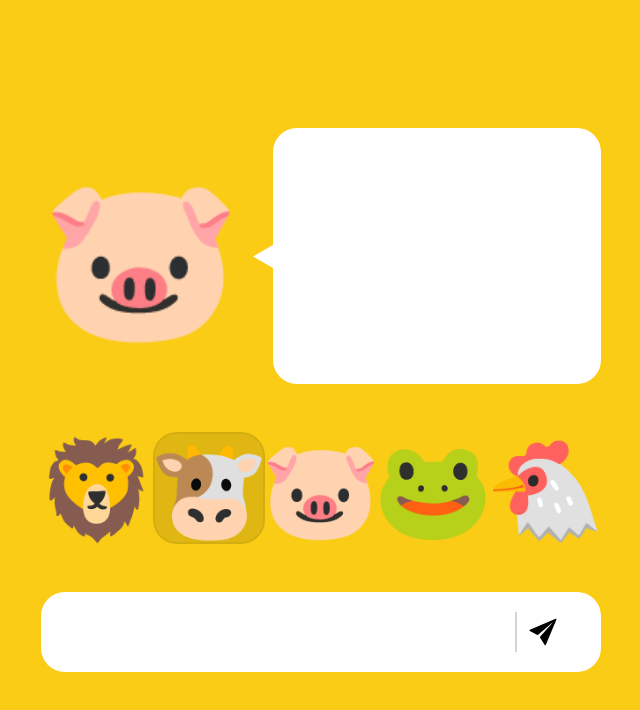
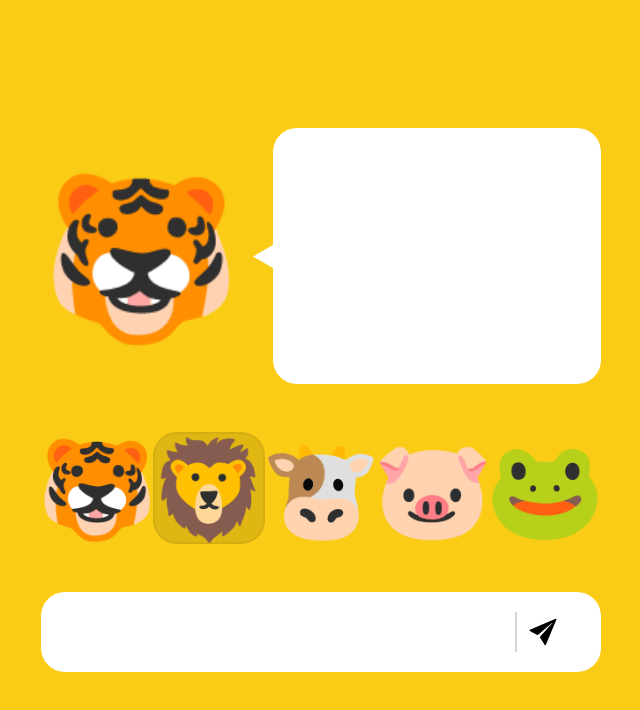
Before and after one commit to Pablo14697/rotunda-challenges, a React (Create React App) app: page / in a window 1280 px wide. Shown: the top 710 px of the page, without its empty margins (319-959 px from the left). Built offline with nearby package versions, Linux system fonts and the light colour scheme.

Commit message:
fix: fiing dynamic list

```diff
--- a/src/App.jsx
+++ b/src/App.jsx
@@ -1,5 +1,5 @@
 // React
-import { useEffect, useState } from "react";
+import { useEffect, useMemo, useState } from "react";
 
 // Components
 import { AnimalGreeting, Input, Selector } from "./components";
@@ -16,15 +16,24 @@ function App() {
 
   const isMobile = useIsMobile();
 
+  const emojis = useMemo(() => {
+    if (isMobile) {
+      return EMOJIS.slice(1, EMOJIS.length - 1);
+    }
+    return EMOJIS;
+  }, []);
+
   useEffect(() => {
-    setAnimal(EMOJIS[isMobile ? 5 : 6]);
+    setAnimal(emojis[isMobile ? 3 : 4]);
   }, [isMobile]);
 
+  console.log(animal);
+  console.log(emojis);
   return (
     <div className="flex flex-col h-screen w-screen items-center justify-center overflow-hidden">
       <div className="flex flex-col gap-12 w-84 md:w-140">
         <AnimalGreeting animal={animal} greeting={greeting} />
-        <Selector onSelect={setAnimal} />
+        <Selector list={emojis} onSelect={setAnimal} />
         <Input setGreeting={setGreeting} />
       </div>
     </div>
--- a/src/components/Selector/Selector.jsx
+++ b/src/components/Selector/Selector.jsx
@@ -1,19 +1,15 @@
 // React
 import { useEffect, useRef, useState } from "react";
-
-// Constants
-import EMOJIS from "./constants";
 
 // Hooks
 import useIsMobile from "../../hooks/useIsMobile";
 
-const DEFAULT_EMOJI_SELECTED_INDEX = 3;
 const EMOJI_SIZE_PX = 112;
 
-const Selector = ({ onSelect }) => {
+const Selector = ({ list, onSelect }) => {
   const scroll = useRef(null);
   const selectorContainer = useRef(null);
-  const [selected, setSelected] = useState(DEFAULT_EMOJI_SELECTED_INDEX);
+  const [selected, setSelected] = useState(0);
 
   const isMobile = useIsMobile();
 
@@ -23,10 +19,11 @@ const Selector = ({ onSelect }) => {
       scroll.current.scrollLeft += EMOJI_SIZE_PX * placeToMove;
       scroll.current.style = "scroll-smooth";
     }
+    setSelected(isMobile ? 3 : 4);
   }, [isMobile]);
 
   useEffect(() => {
-    onSelect(EMOJIS[selected]);
+    onSelect(list[selected]);
   }, [selected, onSelect]);
 
   const onScroll = () => {
@@ -49,7 +46,7 @@ const Selector = ({ onSelect }) => {
         className={`absolute z-10 w-full flex items-center overflow-y-hidden overflow-x-scroll snap-x snap-mandatory`}
         onScroll={onScroll}
       >
-        {EMOJIS.map((emoji, index) => (
+        {list.map((emoji, index) => (
           <div
             className="emoji cursor-grab flex flex-column items-center justify-center snap-start min-h-28 min-w-28 max-h-28 max-w-28  outline-none"
             key={emoji.key}
--- a/src/components/Selector/constants.js
+++ b/src/components/Selector/constants.js
@@ -1,4 +1,8 @@
 const EMOJIS = [
+  {
+    key: "blank-1",
+    text: "",
+  },
   {
     key: "blank-2",
     text: "",
@@ -50,6 +54,10 @@ const EMOJIS = [
     key: "blank-3",
     text: "",
   },
+  {
+    key: "blank-4",
+    text: "",
+  },
 ];
 
 export default EMOJIS;
```
